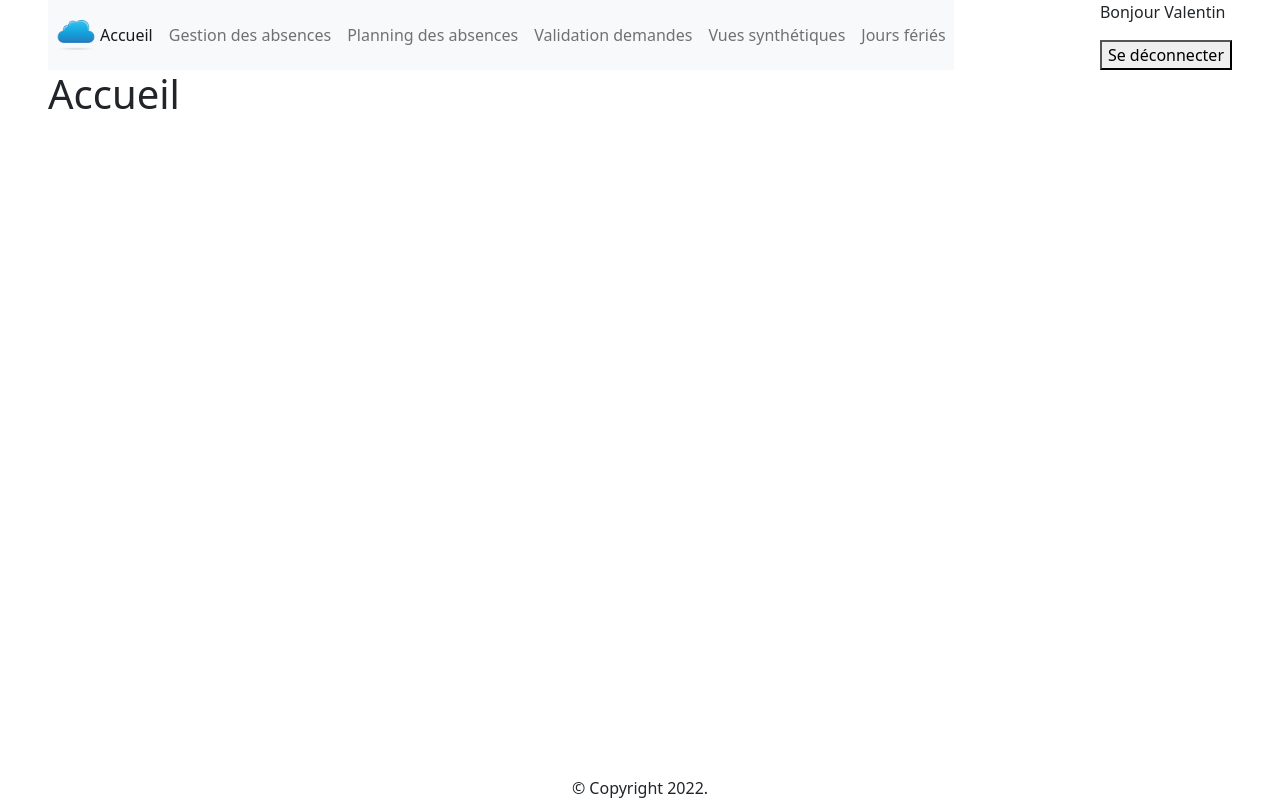
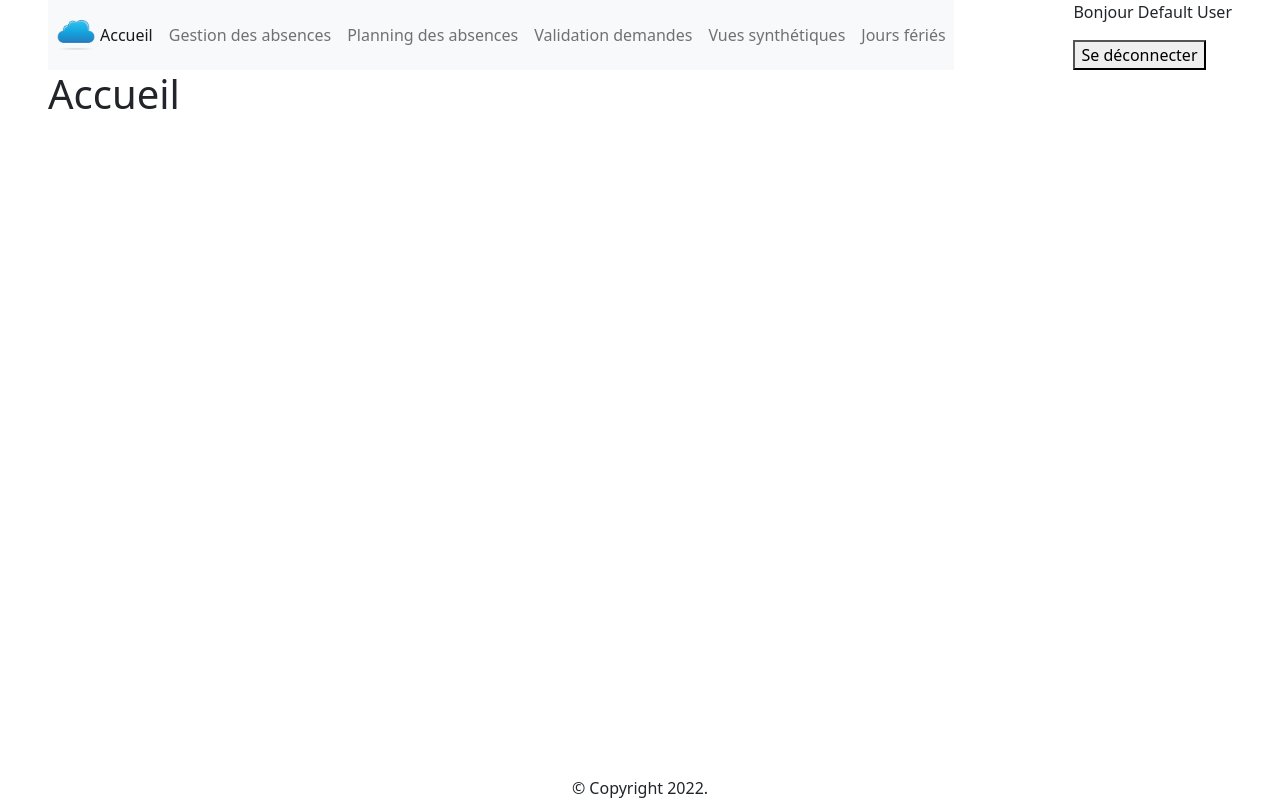
Before and after one commit to Damien-LAITANI/Gestion_absences_React_Node, a React (Create React App) app in the folder app-react/: page / in a window 1280 px wide. Built offline with nearby package versions, Linux system fonts and the light colour scheme; no server answers.

Commit message:
Modification de l'utilisateur par défaut

```diff
--- a/app-react/src/App.tsx
+++ b/app-react/src/App.tsx
@@ -57,14 +57,14 @@ const defaultAbsences: IAbsence[] = [
 ];
 
 const defaultUser: IUser = {
-	firstname: 'Valentin',
+	firstname: 'Default User',
 	lastname: 'SILVESTRE',
 	email: 'val@gmail.fr',
-	password: '123456789',
-	roles: ['admin', 'manager'],
+	password: 'admin',
+	roles: ['admin', 'manager', 'employee'],
 	absences: defaultAbsences,
 	employees: [], // IDs
-	superior: 'ae123456', // ID
+	superior: '', // ID
 	_id: 'azeertsddv',
 };
 
```
